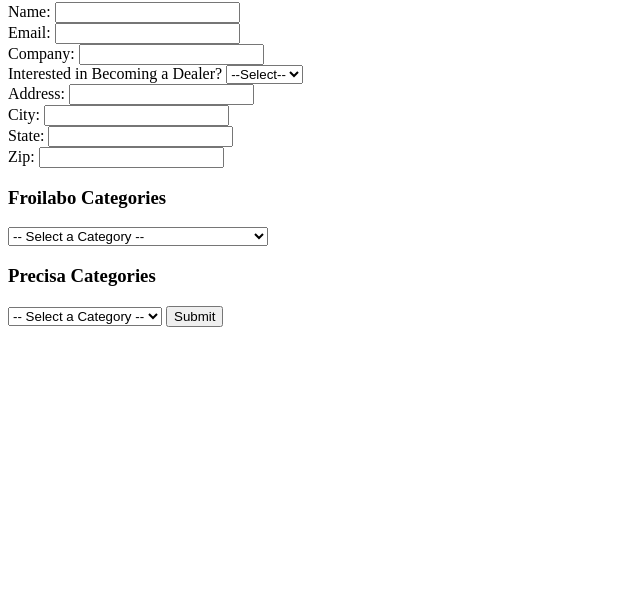
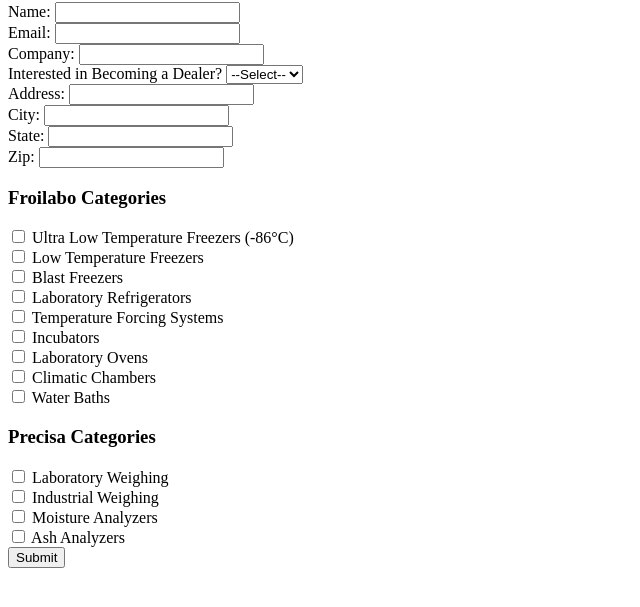
Before and after one commit to IWTWeb/lead-capture-form, a plain HTML site: page index.html in a window 1280 px wide. Shown: the part 65-672 px from the top of the page, without its empty margins (0-640 px from the left). Drawn offline with Linux system fonts and the light colour scheme.

Commit message:
index.html
Changed from dropdown menus to checkbox select

```diff
--- a/index.html
+++ b/index.html
@@ -22,27 +22,25 @@
     <label>Zip: <input name="zip"></label><br>
 
 <h3>Froilabo Categories</h3>
-<select name="froilaboCategory">
-  <option value="">-- Select a Category --</option>
-  <option value="Ultra Low Temperature Freezers (-86°C)">Ultra Low Temperature Freezers (-86°C)</option>
-  <option value="Low Temperature Freezers">Low Temperature Freezers</option>
-  <option value="Blast Freezers">Blast Freezers</option>
-  <option value="Laboratory Refrigerators">Laboratory Refrigerators</option>
-  <option value="Temperature Forcing Systems">Temperature Forcing Systems</option>
-  <option value="Incubators">Incubators</option>
-  <option value="Laboratory Ovens">Laboratory Ovens</option>
-  <option value="Climatic Chambers">Climatic Chambers</option>
-  <option value="Water Baths">Water Baths</option>
-</select>
+<div>
+  <label><input type="checkbox" name="froilaboCategories" value="Ultra Low Temperature Freezers (-86°C)"> Ultra Low Temperature Freezers (-86°C)</label><br>
+  <label><input type="checkbox" name="froilaboCategories" value="Low Temperature Freezers"> Low Temperature Freezers</label><br>
+  <label><input type="checkbox" name="froilaboCategories" value="Blast Freezers"> Blast Freezers</label><br>
+  <label><input type="checkbox" name="froilaboCategories" value="Laboratory Refrigerators"> Laboratory Refrigerators</label><br>
+  <label><input type="checkbox" name="froilaboCategories" value="Temperature Forcing Systems"> Temperature Forcing Systems</label><br>
+  <label><input type="checkbox" name="froilaboCategories" value="Incubators"> Incubators</label><br>
+  <label><input type="checkbox" name="froilaboCategories" value="Laboratory Ovens"> Laboratory Ovens</label><br>
+  <label><input type="checkbox" name="froilaboCategories" value="Climatic Chambers"> Climatic Chambers</label><br>
+  <label><input type="checkbox" name="froilaboCategories" value="Water Baths"> Water Baths</label>
+</div>
 
 <h3>Precisa Categories</h3>
-<select name="precisaCategory">
-  <option value="">-- Select a Category --</option>
-  <option value="Laboratory Weighing">Laboratory Weighing</option>
-  <option value="Industrial Weighing">Industrial Weighing</option>
-  <option value="Moisture Analyzers">Moisture Analyzers</option>
-  <option value="Ash Analyzers">Ash Analyzers</option>
-</select>
+<div>
+  <label><input type="checkbox" name="precisaCategories" value="Laboratory Weighing"> Laboratory Weighing</label><br>
+  <label><input type="checkbox" name="precisaCategories" value="Industrial Weighing"> Industrial Weighing</label><br>
+  <label><input type="checkbox" name="precisaCategories" value="Moisture Analyzers"> Moisture Analyzers</label><br>
+  <label><input type="checkbox" name="precisaCategories" value="Ash Analyzers"> Ash Analyzers</label>
+</div>
 
     <button type="submit">Submit</button>
   </form>
```
